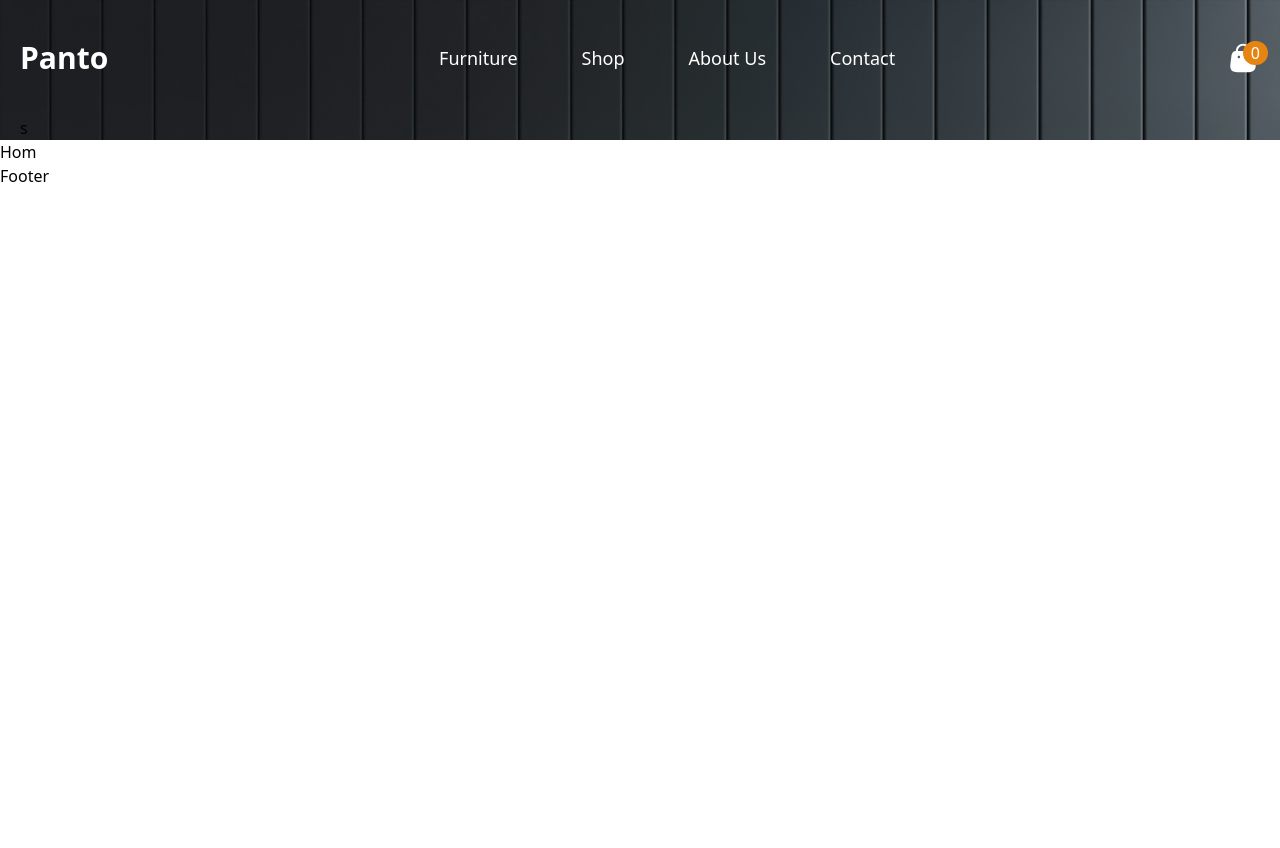
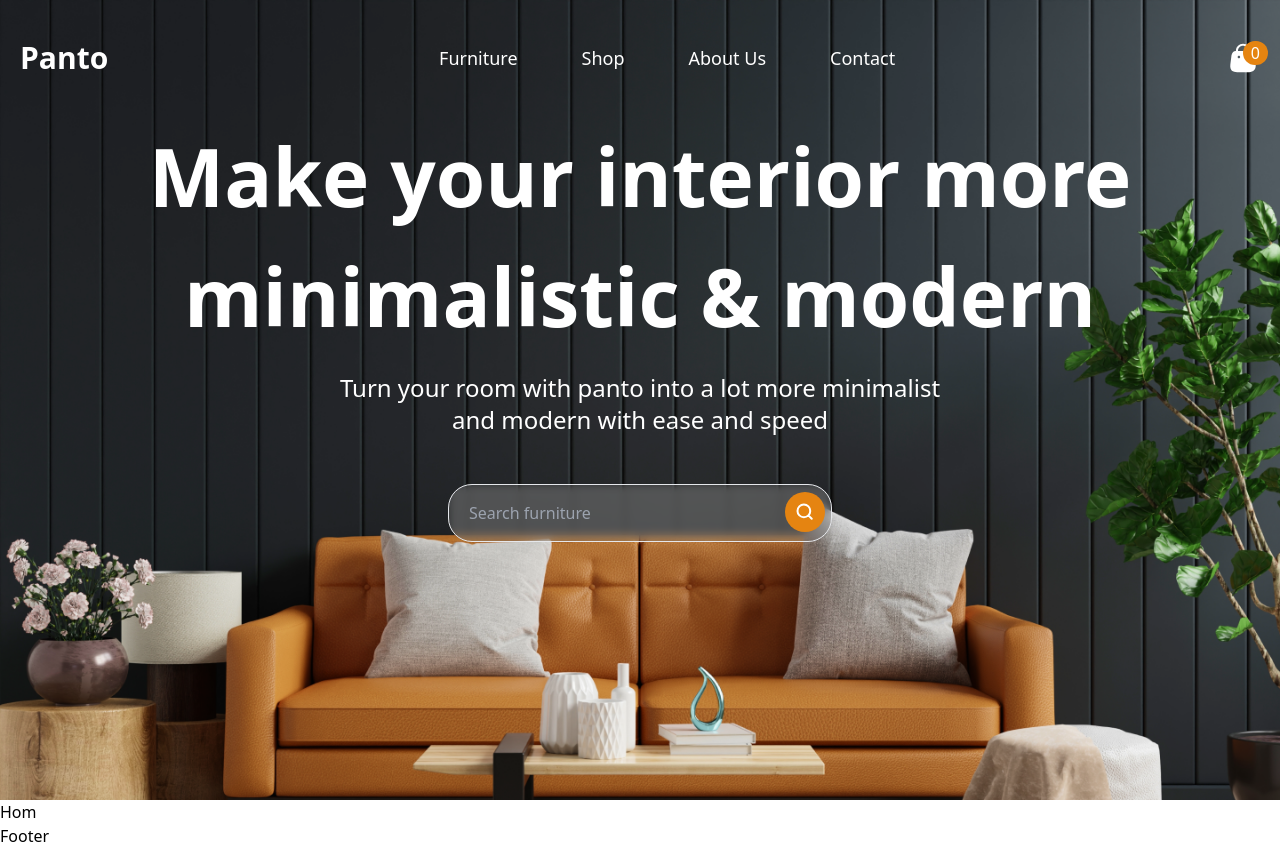
Before and after one commit to muhammadazizbek006/Mebel, a React (Vite) app: page / in a window 1280 px wide. Before the commit the page ends 800 px from the top, so only its background shows below. Built offline with nearby package versions, Linux system fonts and the light colour scheme.

Commit message:
add hero

```diff
--- a/src/components/Hero.jsx
+++ b/src/components/Hero.jsx
@@ -1,9 +1,16 @@
 import React from 'react'
 
+// img
+import search from '../img/search.svg'
 const Hero = () => {
   return (
-    <div className='containerb '>
-s
+    <div className='containerb'>
+        <h2 className='text-80 text-center mb-4 text-white font-bold'>Make your interior more minimalistic & modern</h2>
+        <p className='text-2xl text-white text-center mb-12'>Turn your room with panto into a lot more minimalist <br /> and modern with ease and speed</p>
+        <div className='relative flex justify-center'>
+           <input className=' pl-5 w-96 bg-transparent backdrop-blur-sm backdrop-contrast-50 border  bg-none py-4 rounded-3xl ' type="search" placeholder='Search furniture' />
+          <img className='absolute right-[435px] top-2' src={search} alt="search" />
+        </div>
     </div>
   )
 }
--- a/src/layouts/MainLayout.jsx
+++ b/src/layouts/MainLayout.jsx
@@ -9,7 +9,7 @@ import Footer from '../components/Footer'
 const MainLayout = () => {
   return (
     <>
-    <div className='bg-header-hero bg-no-repeat  bg-cover'>
+    <div className='bg-header-hero bg-no-repeat  bg-cover  h-screen'>
       <Header/>
       <Hero/>
     </div>
--- a/tailwind.config.js
+++ b/tailwind.config.js
@@ -13,6 +13,9 @@ export default {
       },
       colors:{
         'shop':'#E58411',
+      },
+      fontSize:{
+        '80':'80px'
       }
     },
   },
```
Also changed, not shown: src/img/search.svg (added).
